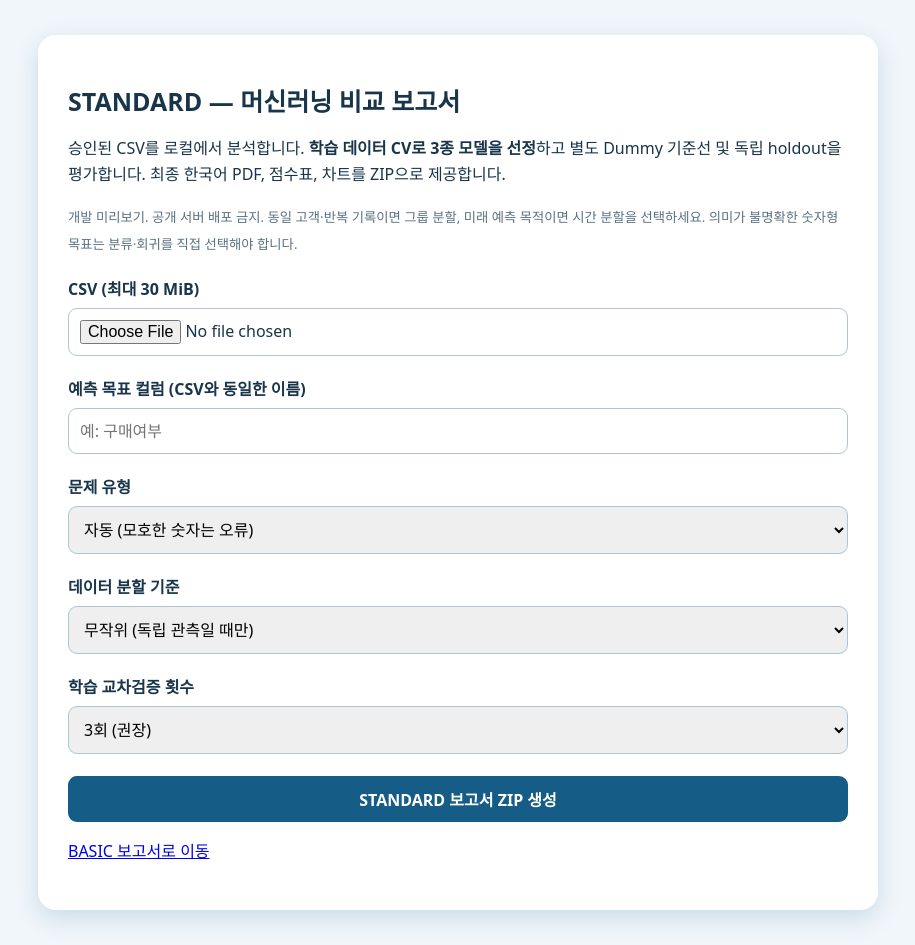
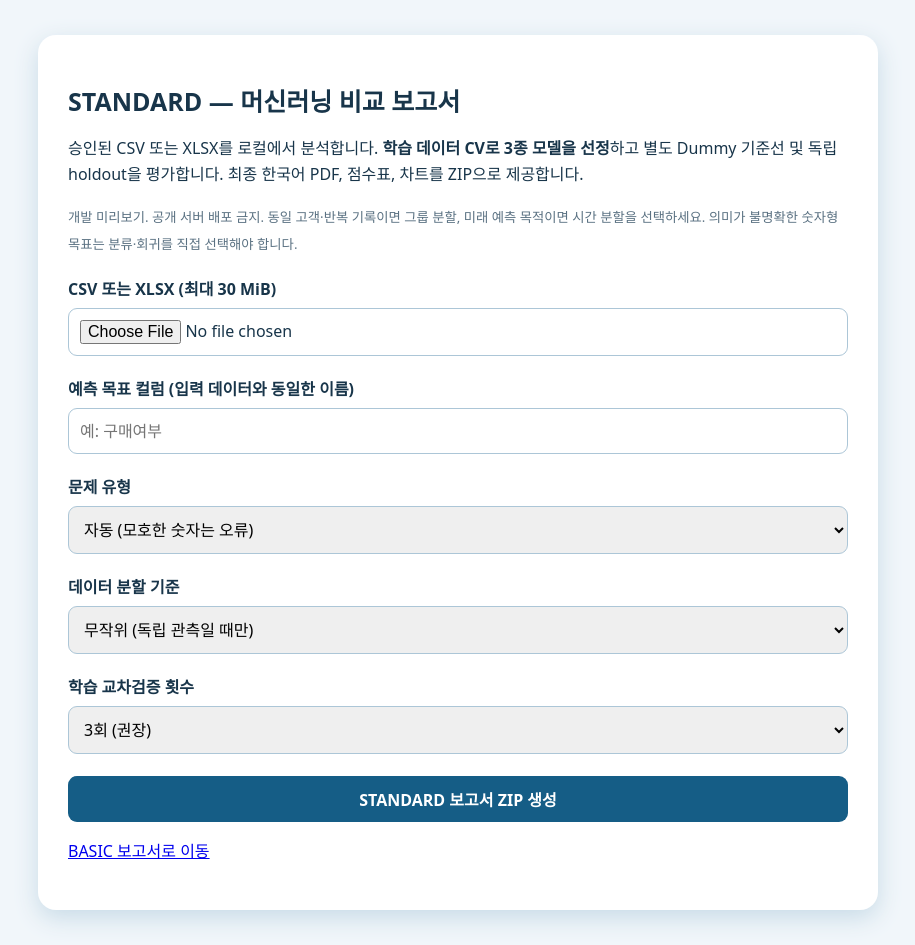
Before and after one commit to hibi89/AI_AutoML_Analyst, a plain HTML site: page frontend/standard_mvp.html in a window 1280 px wide. Shown: the whole page, without its empty margins (182-1097 px from the left). Drawn offline with Linux system fonts and the light colour scheme.

Commit message:
ui: align commercial local upload copy with verified XLSX support

```diff
--- a/frontend/standard_mvp.html
+++ b/frontend/standard_mvp.html
@@ -14,11 +14,11 @@ button:disabled{opacity:.5}small{color:#5a7182}pre{white-space:pre-wrap;overflow
 </head>
 <body><main>
 <h1>STANDARD — 머신러닝 비교 보고서</h1>
-<p>승인된 CSV를 로컬에서 분석합니다. <strong>학습 데이터 CV로 3종 모델을 선정</strong>하고 별도 Dummy 기준선 및 독립 holdout을 평가합니다. 최종 한국어 PDF, 점수표, 차트를 ZIP으로 제공합니다.</p>
+<p>승인된 CSV 또는 XLSX를 로컬에서 분석합니다. <strong>학습 데이터 CV로 3종 모델을 선정</strong>하고 별도 Dummy 기준선 및 독립 holdout을 평가합니다. 최종 한국어 PDF, 점수표, 차트를 ZIP으로 제공합니다.</p>
 <p><small>개발 미리보기. 공개 서버 배포 금지. 동일 고객·반복 기록이면 그룹 분할, 미래 예측 목적이면 시간 분할을 선택하세요. 의미가 불명확한 숫자형 목표는 분류·회귀를 직접 선택해야 합니다.</small></p>
 <form id="analysis">
-<label for="csv">CSV (최대 30 MiB)</label><input id="csv" type="file" name="file" accept=".csv,.xlsx,text/csv,application/vnd.openxmlformats-officedocument.spreadsheetml.sheet" required>
-<label for="target">예측 목표 컬럼 (CSV와 동일한 이름)</label><input id="target" name="target_column" required placeholder="예: 구매여부">
+<label for="csv">CSV 또는 XLSX (최대 30 MiB)</label><input id="csv" type="file" name="file" accept=".csv,.xlsx,text/csv,application/vnd.openxmlformats-officedocument.spreadsheetml.sheet" required>
+<label for="target">예측 목표 컬럼 (입력 데이터와 동일한 이름)</label><input id="target" name="target_column" required placeholder="예: 구매여부">
 <label for="task">문제 유형</label><select id="task" name="task_type"><option value="auto">자동 (모호한 숫자는 오류)</option><option value="classification">분류</option><option value="regression">회귀</option></select>
 <label for="split">데이터 분할 기준</label><select id="split" name="split_policy"><option value="random">무작위 (독립 관측일 때만)</option><option value="group">그룹 — 동일 고객·장비가 겹치지 않게</option><option value="time">시간 — 과거 학습 / 이후 평가</option></select>
 <div id="groupField" hidden><label for="group">그룹 컬럼명</label><input id="group" name="group_column" placeholder="customer_id"></div>
```
